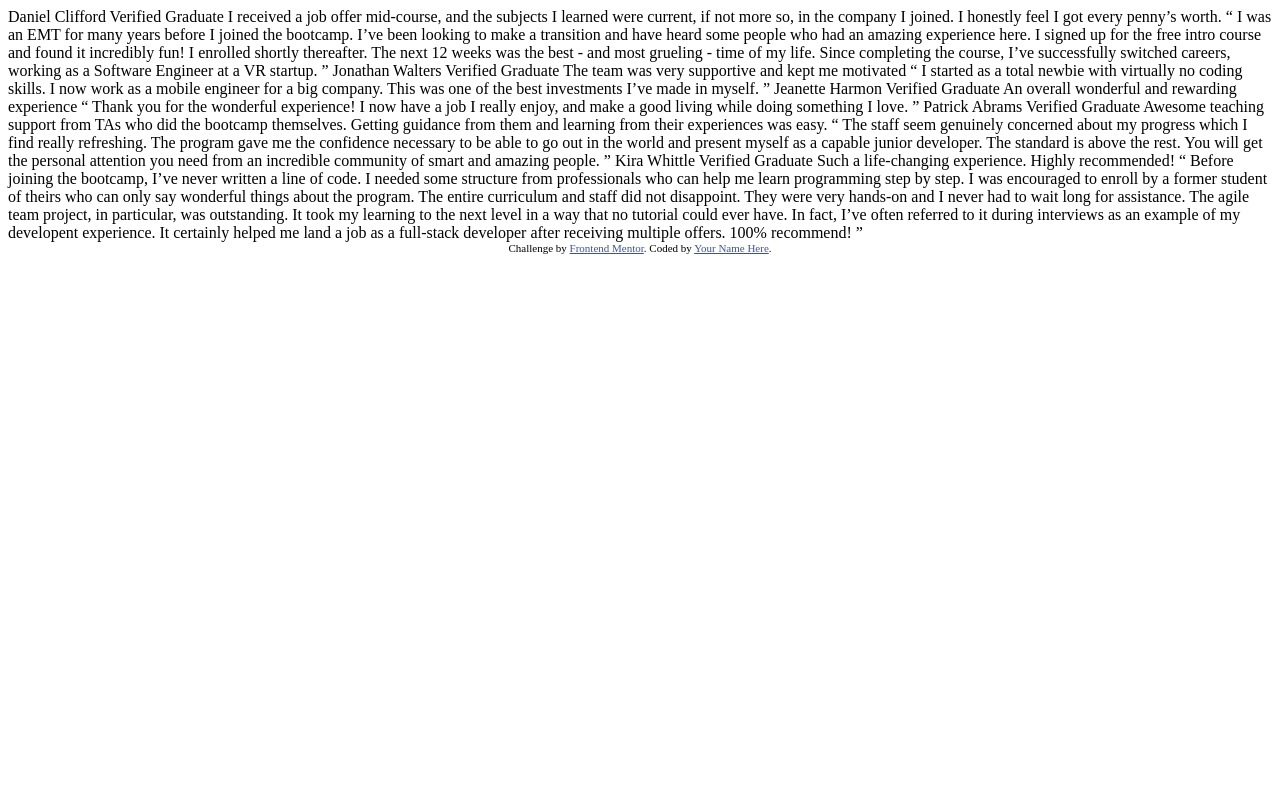
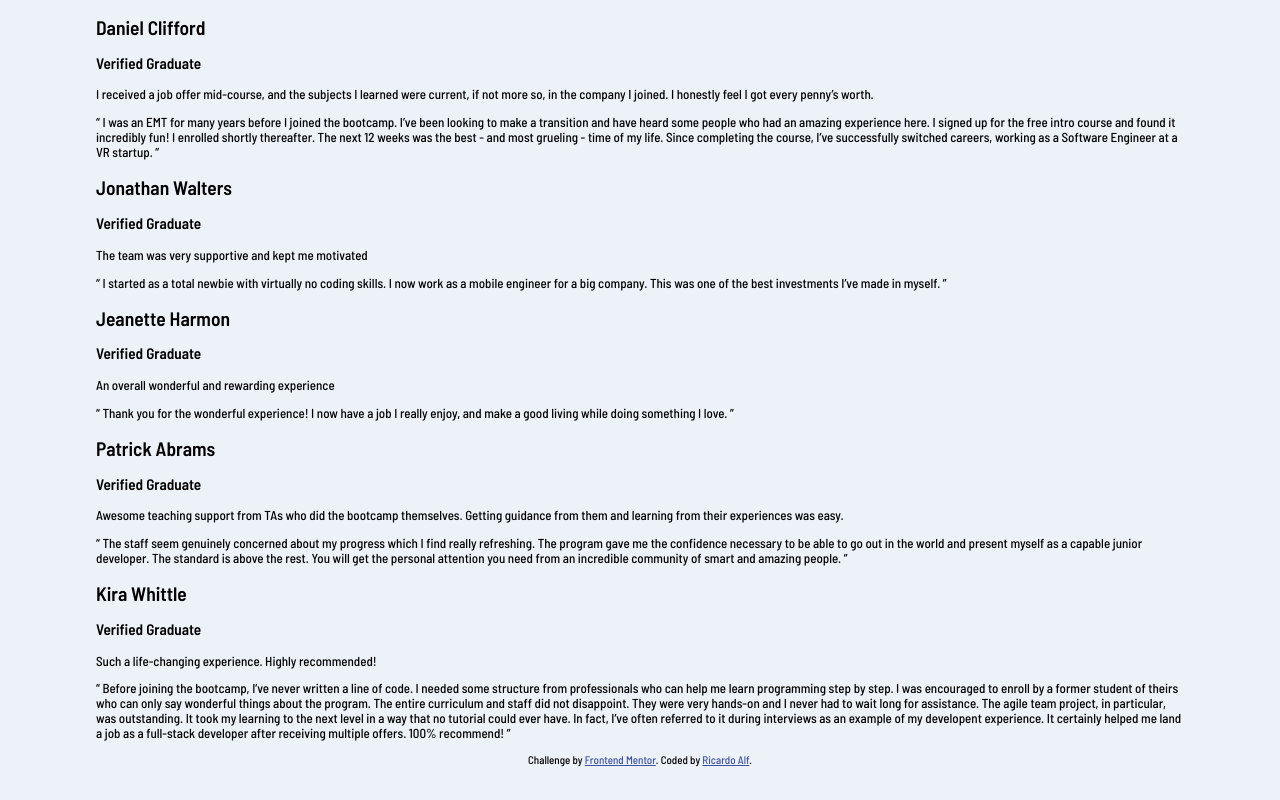
Before and after one commit to rearalf/testimonials-grid-section, a plain HTML site: page index.html in a window 1280 px wide. Drawn offline with Linux system fonts and the light colour scheme.

Commit message:
Estructura HTML terminada

```diff
--- /dev/null
+++ b/css/style.sass
@@ -0,0 +1,33 @@
+$fontWeights500: 500
+$fontWeights600: 600
+// Primary
+$moderateViolet: hsl(263, 55%, 52%)
+$VeryDarkGrayishBlue: hsl(217, 19%, 35%)
+$VeryDarkBlackishBlue: hsl(219, 29%, 14%)
+$White: hsl(0, 0%, 100%)
+// Neutral
+$LightGray: hsl(0, 0%, 81%)
+$LightGrayishBlue: hsl(210, 46%, 95%)
+
+body
+    font-weight: $fontWeights500
+    font-family: 'Barlow Semi Condensed', sans-serif
+    font-size: 13px
+    background-color: $LightGrayishBlue
+
+a
+    cursor: pointer
+
+.container
+    margin-left: auto
+    margin-right: auto
+    width: 85%
+
+
+
+.attribution
+    font-size: 11px
+    text-align: center
+
+    & a
+        color: hsl(228, 45%, 44%)
--- a/index.html
+++ b/index.html
@@ -7,67 +7,88 @@
     <!-- displays site properly based on user's device -->
 
     <link rel="icon" type="image/png" sizes="32x32" href="./images/favicon-32x32.png">
-
+    <link rel="stylesheet" href="./css/normalize.css">
     <title>Frontend Mentor | Testimonials grid section</title>
-
-    <!-- Feel free to remove these styles or customise in your own stylesheet 👍 -->
-    <style>
-        .attribution {
-            font-size: 11px;
-            text-align: center;
-        }
-
-        .attribution a {
-            color: hsl(228, 45%, 44%);
-        }
-    </style>
+    <link rel="preconnect" href="https://fonts.gstatic.com">
+    <link href="https://fonts.googleapis.com/css2?family=Barlow+Semi+Condensed:wght@500;600&display=swap"
+        rel="stylesheet">
+    <link rel="stylesheet" href="./css/style.css">
 </head>
 
 <body>
-    Daniel Clifford
-    Verified Graduate
-
+    <main class="container">
+        <div class="article-content">
+            <article class="article-title">
+                <h2>Daniel Clifford</h2>
+                <h3>Verified Graduate</h3>
+            </article>
+            <p class="article-pricipal-text">
                 I received a job offer mid-course, and the subjects I learned were current, if not more so,
                 in the company I joined. I honestly feel I got every penny’s worth.
-
+            </p>
+            <p class="article-second-text">
                 “ I was an EMT for many years before I joined the bootcamp. I’ve been looking to make a
                 transition and have heard some people who had an amazing experience here. I signed up
                 for the free intro course and found it incredibly fun! I enrolled shortly thereafter.
                 The next 12 weeks was the best - and most grueling - time of my life. Since completing
                 the course, I’ve successfully switched careers, working as a Software Engineer at a VR startup. ”
+            </p>
+        </div>
 
-    Jonathan Walters
-    Verified Graduate
-
+        <div class="article-content">
+            <article class="article-title">
+                <h2>Jonathan Walters</h2>
+                <h3>Verified Graduate</h3>
+            </article>
+            <p class="article-pricipal-text">
                 The team was very supportive and kept me motivated
-
+            </p>
+            <p class="article-second-text">
                 “ I started as a total newbie with virtually no coding skills. I now work as a mobile engineer
                 for a big company. This was one of the best investments I’ve made in myself. ”
+            </p>
+        </div>
 
-    Jeanette Harmon
-    Verified Graduate
-
+        <div class="article-content">
+            <article class="article-title">
+                <h2>Jeanette Harmon</h2>
+                <h3>Verified Graduate</h3>
+            </article>
+            <p class="article-pricipal-text">
                 An overall wonderful and rewarding experience
-
+            </p>
+            <p class="article-second-text">
                 “ Thank you for the wonderful experience! I now have a job I really enjoy, and make a good living
                 while doing something I love. ”
+            </p>
+        </div>
 
-    Patrick Abrams
-    Verified Graduate
-
+        <div class="article-content">
+            <article class="article-title">
+                <h2>Patrick Abrams</h2>
+                <h3>Verified Graduate</h3>
+            </article>
+            <p class="article-pricipal-text">
                 Awesome teaching support from TAs who did the bootcamp themselves. Getting guidance from them and
                 learning from their experiences was easy.
-
+            </p>
+            <p class="article-second-text">
                 “ The staff seem genuinely concerned about my progress which I find really refreshing. The program
                 gave me the confidence necessary to be able to go out in the world and present myself as a capable
                 junior developer. The standard is above the rest. You will get the personal attention you need from
                 an incredible community of smart and amazing people. ”
+            </p>
+        </div>
 
-    Kira Whittle
-    Verified Graduate
-
+        <div class="article-content">
+            <article class="article-title">
+                <h2>Kira Whittle</h2>
+                <h3>Verified Graduate</h3>
+            </article>
+            <p class="article-pricipal-text">
                 Such a life-changing experience. Highly recommended!
-
+            </p>
+            <p class="article-second-text">
                 “ Before joining the bootcamp, I’ve never written a line of code. I needed some structure from
                 professionals who can help me learn programming step by step. I was encouraged to enroll by a former
                 student of theirs who can only say wonderful things about the program. The entire curriculum and staff
@@ -76,10 +97,13 @@
                 could ever have. In fact, I’ve often referred to it during interviews as an example of my developent
                 experience. It certainly helped me land a job as a full-stack developer after receiving multiple offers.
                 100% recommend! ”
+            </p>
+        </div>
+    </main>
 
     <div class="attribution">
         Challenge by <a href="https://www.frontendmentor.io?ref=challenge" target="_blank">Frontend Mentor</a>.
-        Coded by <a href="#">Your Name Here</a>.
+        Coded by <a href="https://rearalf.rearalf.vercel.app/" target="_blank">Ricardo Alf</a>.
     </div>
 </body>
 
```
Also changed, not shown: css/style.css (added), 1 other file. Lines whose indentation alone changed are shown as unchanged.
